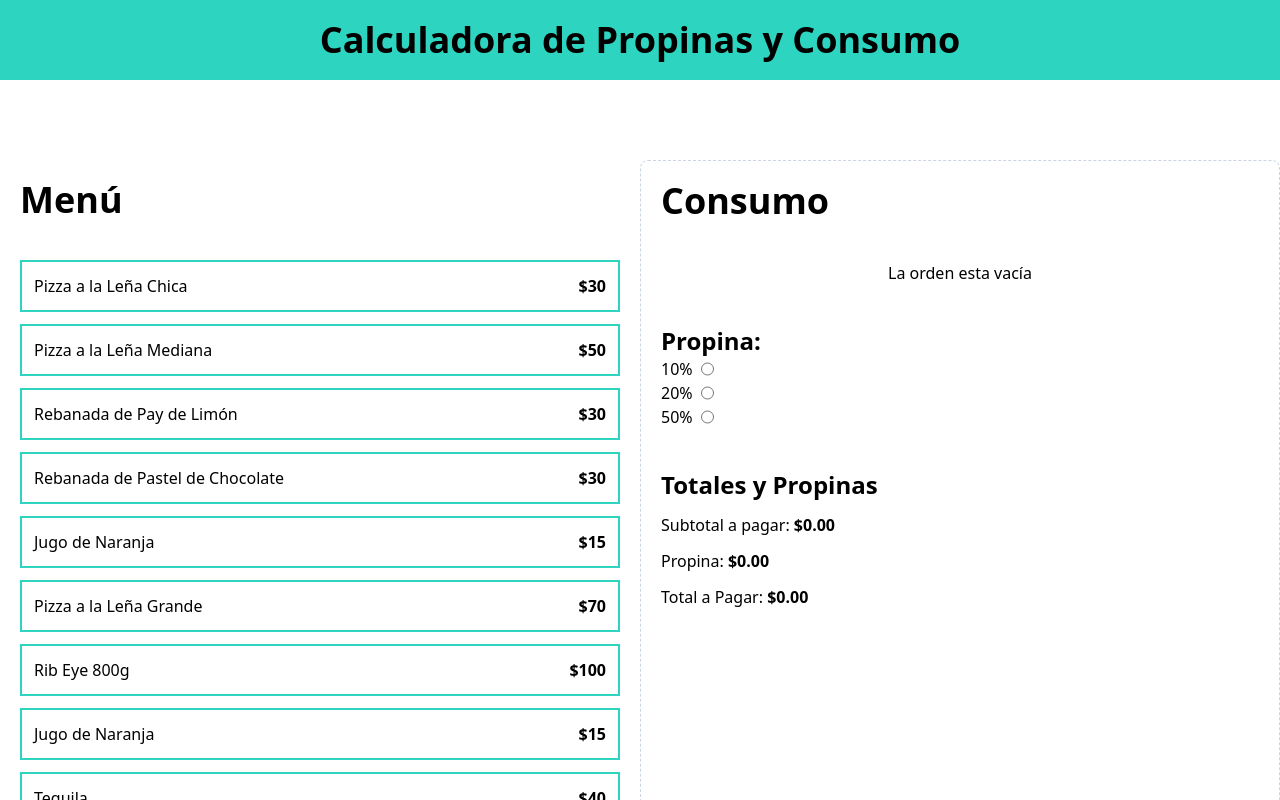
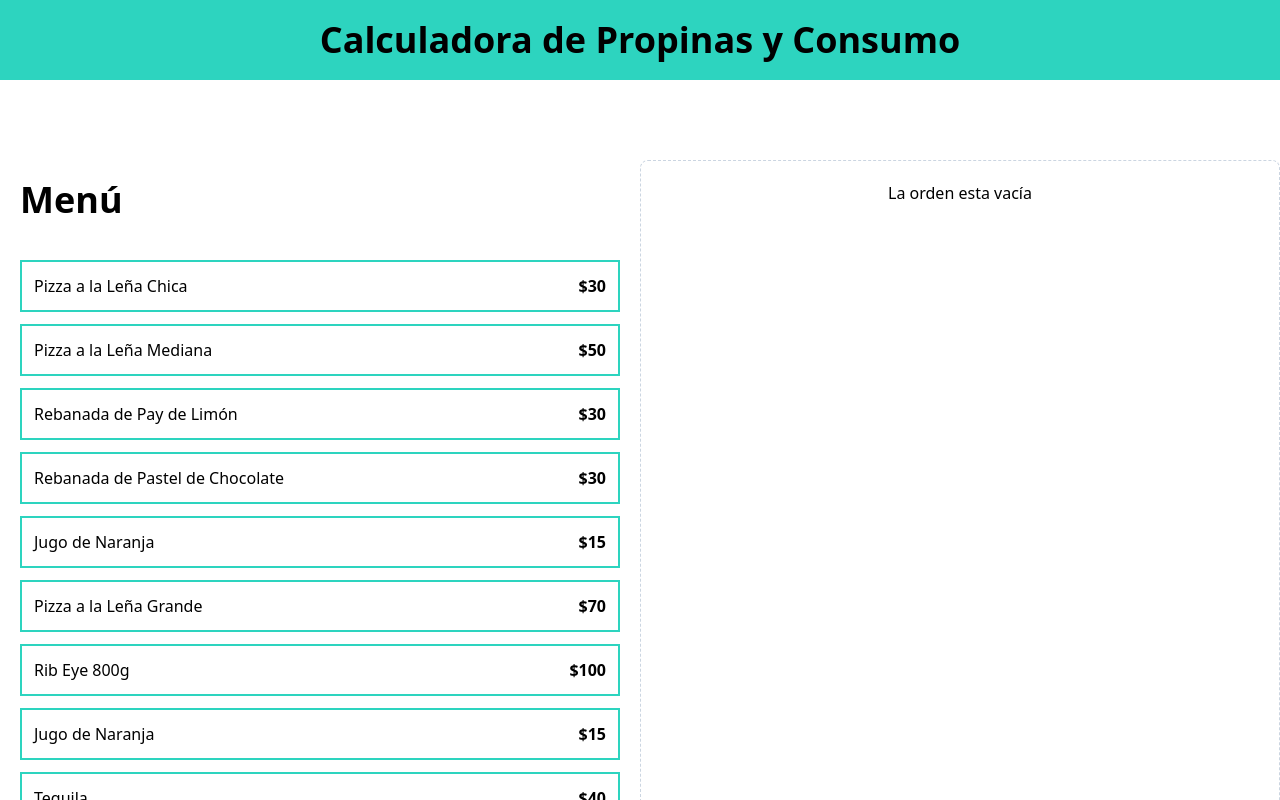
Before and after one commit to JorgeDev7/calculadora_propinas, a React (Vite) app: page / in a window 1280 px wide. Shown: the top 800 px of the page. Built offline with nearby package versions, Linux system fonts and the light colour scheme.

Commit message:
'placeOrder' imported.
Conditional that evaluates if the 'order' array is empty or not, then we rendered the components depending of the if condition. If not we display a message.

```diff
--- a/src/App.tsx
+++ b/src/App.tsx
@@ -7,7 +7,7 @@ import useOrder from "./hooks/useOrder"
 
 function App() {
 
-  const { order, addItem, removeItem, tip, setTip } = useOrder();
+  const { order, tip, setTip, addItem, removeItem, placeOrder } = useOrder();
 
   return (
     <>
@@ -33,6 +33,8 @@ function App() {
 
 
         <section className="border border-dashed border-slate-300 p-5 rounded-lg space-y-10">
+          {order.length ? (
+            <>
               <OrderContents
                 order={order}
                 removeItem={removeItem}
@@ -40,12 +42,18 @@ function App() {
 
               <TipPercentageForm
                 setTip={setTip}
+                tip={tip}
               />
 
               <OrderTotals
                 order={order}
                 tip={tip}
+                placeOrder={placeOrder}
               />
+            </>
+          ) : (
+            <p className="text-center">La orden esta vacía</p>
+          )}
         </section>
       </main>
     </>
```
Lines whose indentation alone changed are shown as unchanged.
